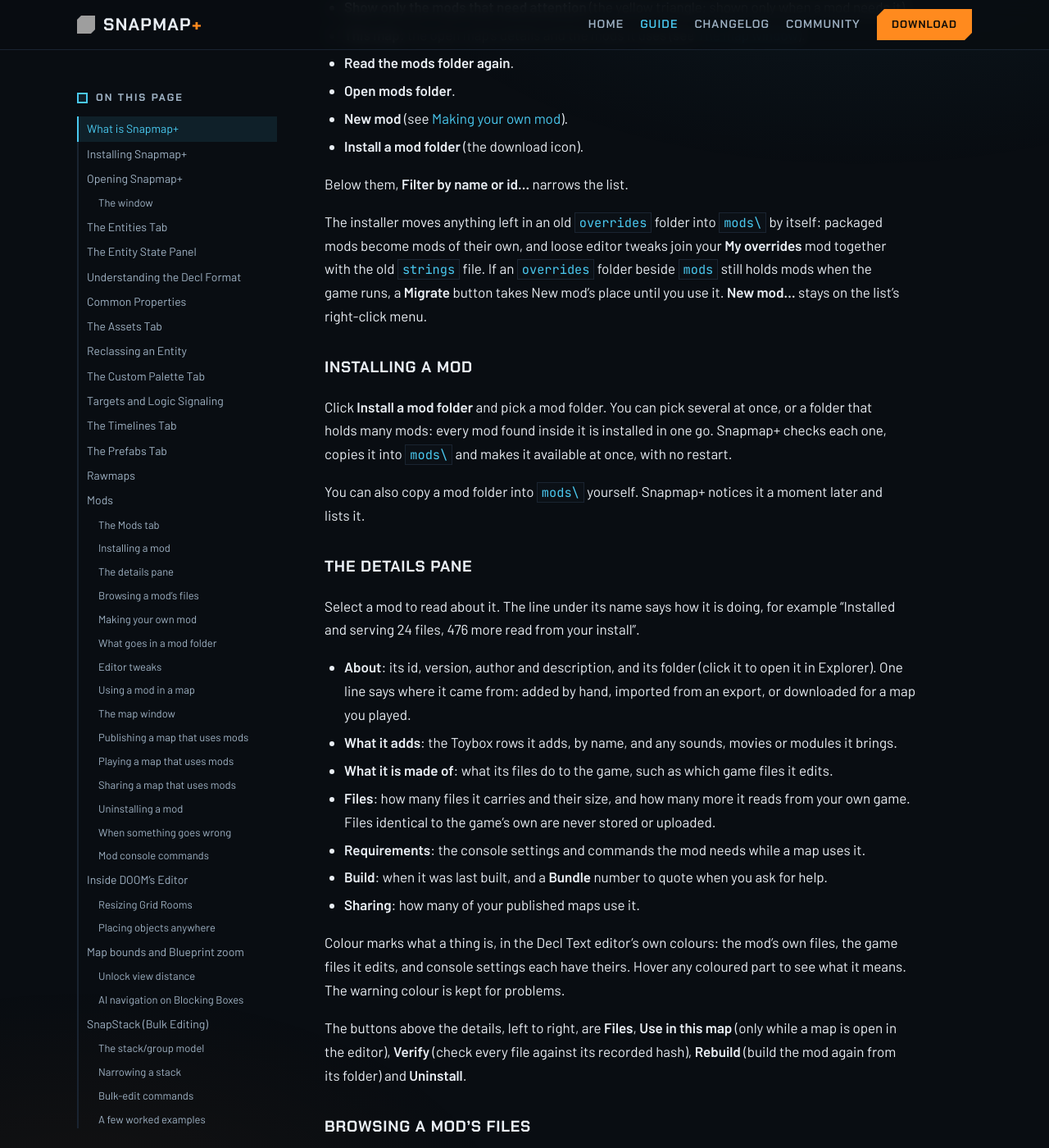
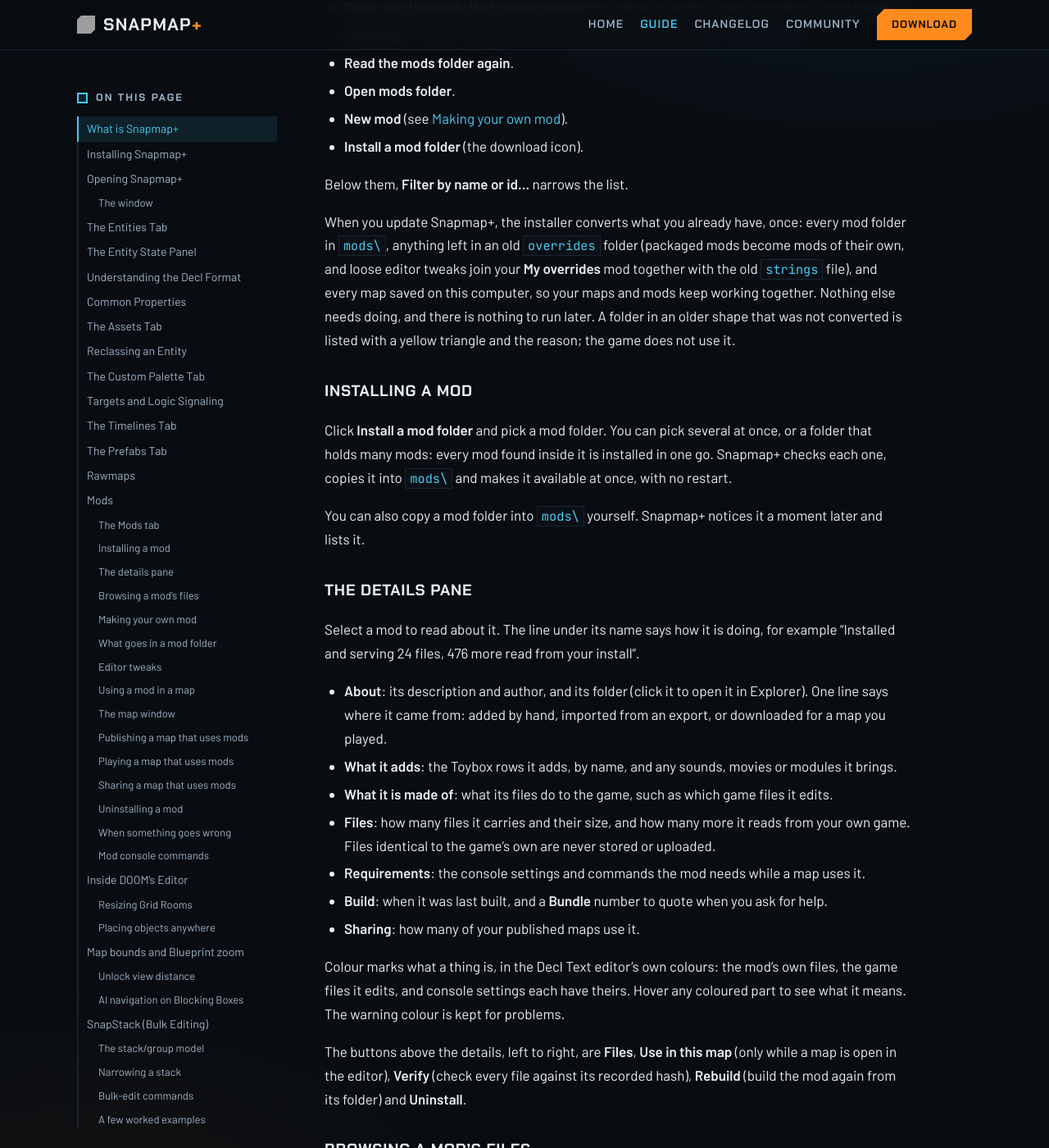
Before and after one commit to doom-snapmap/snapmap-web, a Jekyll site: the page built from site/snapmap-plus-guide.md, in a window 1280 px wide and 1400 px high, scrolled down 26252 px. Shown: the whole window at 82% size. Built offline with Jekyll 4.4.1, drawn with Linux system fonts in a browser that asks for light colours; some of the changed text lies outside the part shown; grey boxes are pictures that could not be loaded.

Commit message:
Remove versions, Migrate and the last working build from the mods guide
Mods have no version, the installer converts existing folders and maps once at update, and a broken mod is not used until it builds again, so the guide's mods chapter now says so.

````diff
--- a/site/snapmap-plus-guide.md
+++ b/site/snapmap-plus-guide.md
@@ -661,7 +661,7 @@ tell before they open one.
 ### The Mods tab
 
 The **Mods** tab lists every mod installed on this computer, sorted by name. Each row shows one
-icon, the mod's name, and its id, version and size:
+icon, the mod's name and its size:
 
 - a **green check**: installed and working;
 - a **map icon**: the map open in the editor uses this mod;
@@ -681,11 +681,12 @@ The buttons at the top of the list, by their hover text:
 
 Below them, **Filter by name or id...** narrows the list.
 
-The installer moves anything left in an old `overrides` folder into `mods\` by itself: packaged
-mods become mods of their own, and loose editor tweaks join your **My overrides** mod together with
-the old `strings` file. If an `overrides` folder beside `mods` still holds mods when the game runs,
-a **Migrate** button takes New mod's place until you use it. **New mod...** stays on the list's
-right-click menu.
+When you update Snapmap+, the installer converts what you already have, once: every mod folder
+in `mods\`, anything left in an old `overrides` folder (packaged mods become mods of their own, and
+loose editor tweaks join your **My overrides** mod together with the old `strings` file), and every
+map saved on this computer, so your maps and mods keep working together. Nothing else needs doing,
+and there is nothing to run later. A folder in an older shape that was not converted is listed with
+a yellow triangle and the reason; the game does not use it.
 
 ### Installing a mod
 
@@ -700,7 +701,7 @@ You can also copy a mod folder into `mods\` yourself. Snapmap+ notices it a mome
 Select a mod to read about it. The line under its name says how it is doing, for example
 "Installed and serving 24 files, 476 more read from your install".
 
-- **About**: its id, version, author and description, and its folder (click it to open it in
+- **About**: its description and author, and its folder (click it to open it in
   Explorer). One line says where it came from: added by hand, imported from an export, or
   downloaded for a map you played.
 - **What it adds**: the Toybox rows it adds, by name, and any sounds, movies or modules it brings.
@@ -784,7 +785,6 @@ Doomforge, the companion import tool.
 ```json
 {
   "name": "Blue Imp",
-  "version": "1.0.0",
   "author": "alex",
   "description": "A recoloured Imp with its own Toybox entry.",
   "strings": {
@@ -801,7 +801,7 @@ Doomforge, the companion import tool.
 
 | Field | What it does |
 |---|---|
-| `name`, `version`, `author`, `homepage`, `description` | What players see in the Mods tab. `name` is required. |
+| `name`, `author`, `homepage`, `description` | What players see in the Mods tab. `name` is required. A mod has no version number: it is its folder as it is now, and a published map carries the files it was published with. |
 | `strings` | The Toybox names and descriptions your files refer to as `#str_...`, under `"en"`: `"blue_imp_2uxk_imp_blue_name": "Blue Imp"` supplies `#str_blue_imp_2uxk_imp_blue_name`. Start each name with your folder's name so it never meets another mod's. |
 | `requirements` | Console settings the game needs while a map uses the mod. `cvars` maps a setting to its value (up to 32); `commands` holds two lists of console lines, `activate` and `deactivate` (up to 16 each, no `;`). The two settings above are needed by any mod that brings campaign-only models or images into SnapMap. |
 | `companions` | Helper objects that spawn with every placed copy of one of your tiles and move with it, such as the screens of a control panel. |
@@ -909,9 +909,9 @@ folder restored from the Recycle Bin.
 
 A mod with a problem gets a yellow triangle, and the details pane starts with "Needs attention:" and
 the cause. A problem in one mod never affects the others. If a change you made breaks your own mod,
-the cause reads "its latest build failed: ...; the last working version keeps serving until it
-builds", so your maps keep working while you fix it. When several mods need attention, the yellow
-triangle at the top of the list shows only those.
+the mod is not used until it builds again: fix the cause the details pane names, then use **Read the
+mods folder again**. Snapmap+ keeps no older copy of a mod to fall back on. When several mods need
+attention, the yellow triangle at the top of the list shows only those.
 
 ### Mod console commands
 
@@ -945,7 +945,6 @@ Everything the Mods tab does is also a console command. `sh_mods help` prints th
 | `sh_mods retry` | Retry uploads that failed and wait in the queue. |
 | `sh_mods cancel` | Stop the running mod store job. |
 | `sh_mods removed` | Say where uninstalled mods go: the Windows Recycle Bin. |
-| `sh_mods migrate [--again]` | Move the mods of an `overrides` folder into `mods\`. |
 
 ---
 
````
